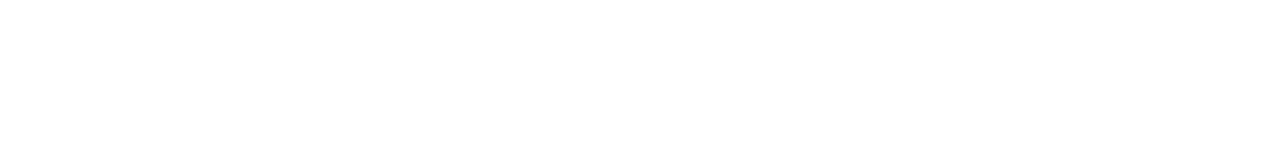
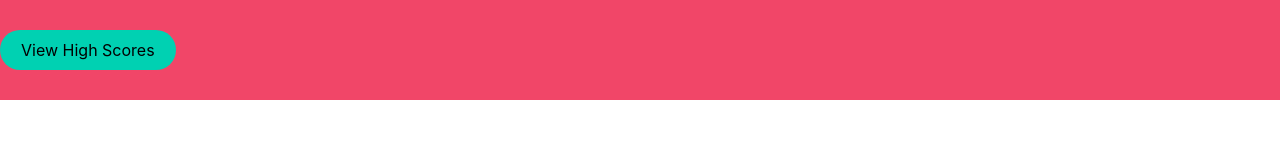
Before and after one commit to wolaki96/CodingQuiz, a plain HTML site: page index.html in a window 1280 px wide. Drawn offline with nearby package versions, Linux system fonts and the light colour scheme.

Commit message:
added centering to the button

```diff
--- a/index.css
+++ b/index.css
@@ -0,0 +1,18 @@
+header{
+color:orange;
+font-size: large;
+font-family: Impact, Haettenschweiler, 'Arial Narrow Bold', sans-serif;
+
+}
+nav{
+    height: 100px;
+}
+#navBtn{
+    color:black;
+    display: flex;
+    margin: 0;
+    position: absolute;
+    top: 50%;
+    -ms-transform: translateY(-50%);
+    transform: translateY(-50%)
+}
--- a/index.html
+++ b/index.html
@@ -6,8 +6,29 @@
     <meta name="viewport" content="width=device-width, initial-scale=1.0">
     <title>Coding Quiz</title>
     <link rel="stylesheet" href="index.css">
+    <link rel="stylesheet" href="https://cdn.jsdelivr.net/npm/bulma@0.9.4/css/bulma.min.css">
 </head>
 <body>
+    <header>
+        <nav class="navbar is-danger">
+            <hr class="navbar-divider">
+           <a href="highscores.html">
+            <button class="button is-primary is-rounded" id="navBtn">View High Scores</button>
+
+
+          </nav>
+    </header>
+
+
+
+
+
+
+
+
+
+
+
     <script src="./questions.js"></script>
     <script src="./main.js"></script>
 </body>
```
